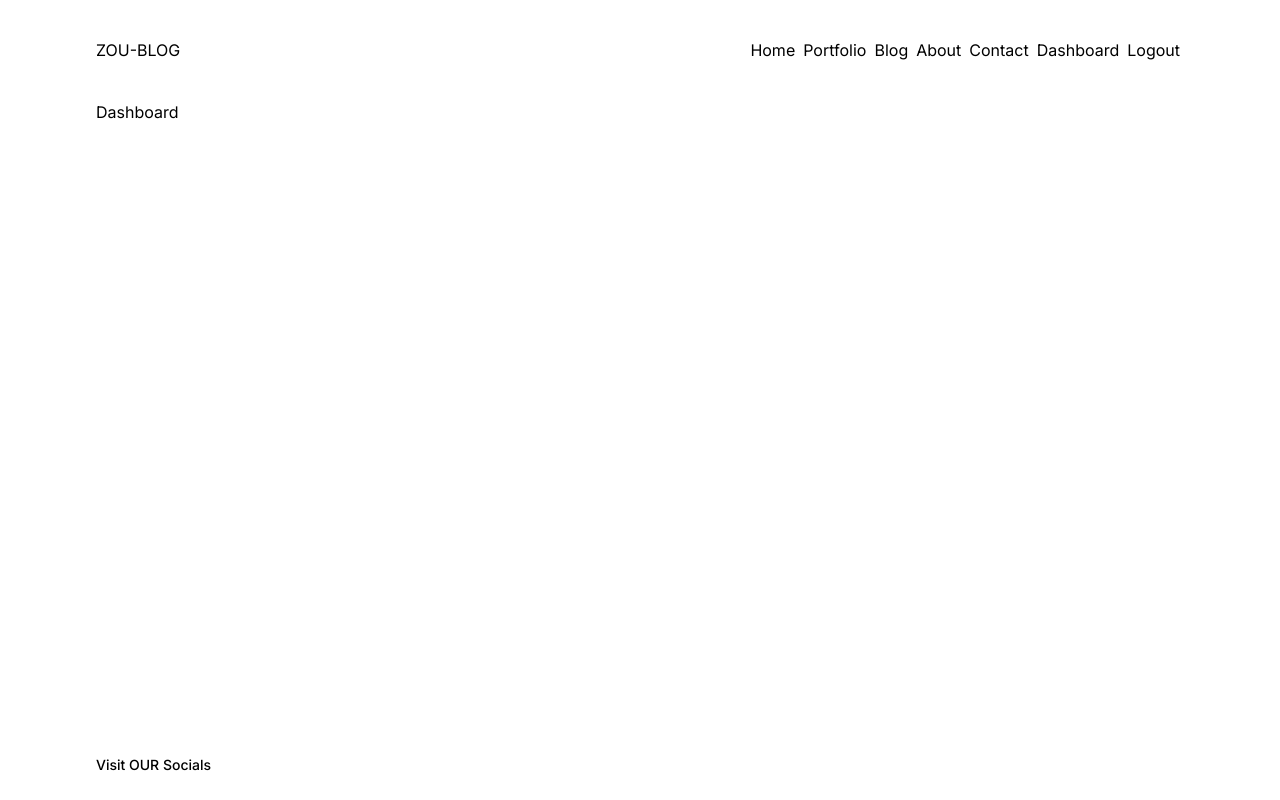
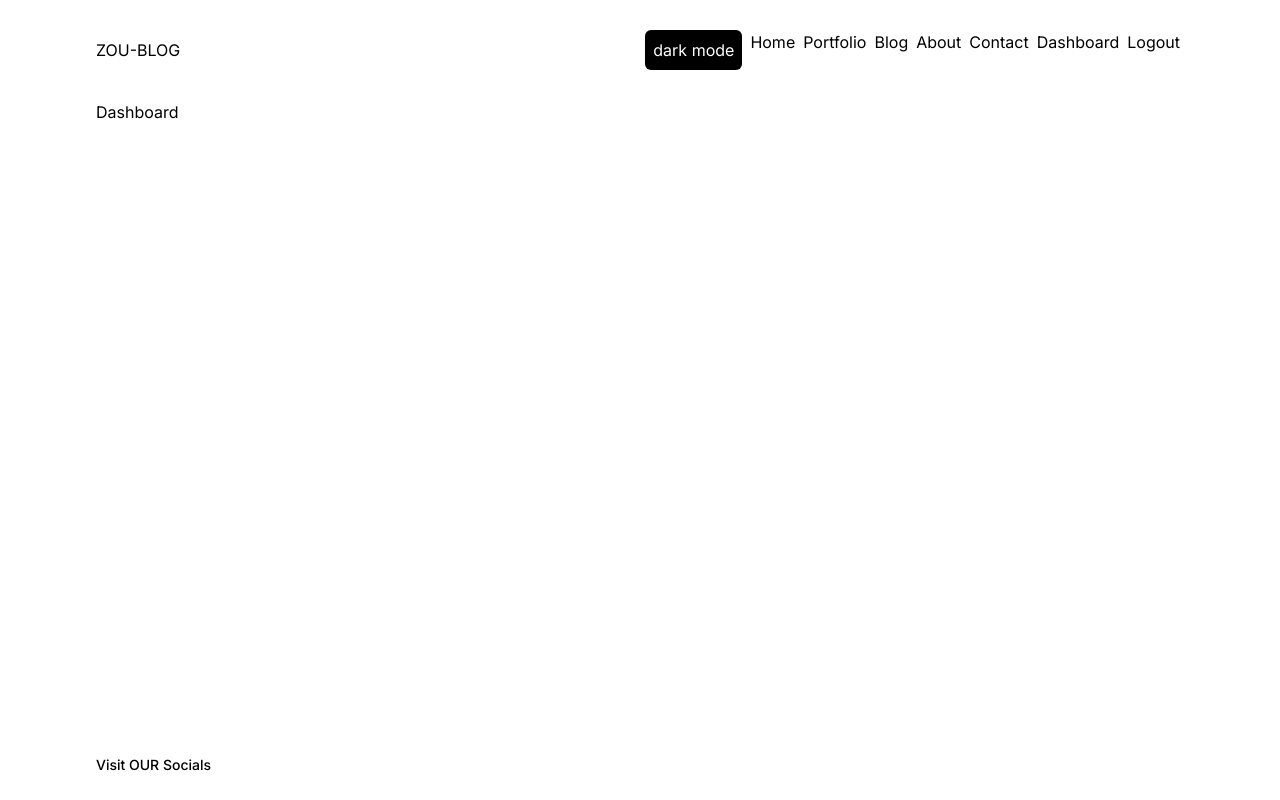
Before and after one commit to zoubaierChraiet/Blog-app, a Next.js app: page /dashboard in a window 1280 px wide. Built offline with nearby package versions, Linux system fonts and the light colour scheme.

Commit message:
feat: added dark mode

```diff
--- a/src/app/globals.css
+++ b/src/app/globals.css
@@ -24,6 +24,11 @@
   border: 1px solid grey;
 }
 
+h2,
+p {
+  @apply dark:text-white;
+}
+
 html,
 body,
 :root {
--- a/src/app/layout.tsx
+++ b/src/app/layout.tsx
@@ -1,9 +1,6 @@
-import Navbar from "@/components/Navbar/Navbar";
 import "./globals.css";
-import { Inter } from "next/font/google";
-import Footer from "@/components/Footer/Footer";
-
-const inter = Inter({ subsets: ["latin"] });
+import { ThemeProvider } from "@/context/ThemeContext";
+import Main from "@/components/main/Main";
 
 export const metadata = {
   title: "Blog-App",
@@ -16,14 +13,10 @@ export default function RootLayout({
   children: React.ReactNode;
 }) {
   return (
-    <html lang="en" className="dark">
-      <body className={`${inter.className} flex flex-col`}>
-        <Navbar />
-        <div className="flex-grow px-4 md:px-24 overflow-y-auto">
-          {children}
-        </div>
-        <Footer />
-      </body>
+    <html lang="en">
+      <ThemeProvider>
+        <Main>{children}</Main>
+      </ThemeProvider>
     </html>
   );
 }
--- a/src/components/Footer/Footer.tsx
+++ b/src/components/Footer/Footer.tsx
@@ -1,7 +1,7 @@
 const Footer = () => {
   return (
-    <div className="h-[70px] px-24 items-center flex">
-      <h2 className="text-sm font-medium">Visit OUR Socials</h2>
+    <div className="h-[70px] px-24 items-center flex dark:bg-black">
+      <h2 className="text-sm font-medium dark:text-white">Visit OUR Socials</h2>
     </div>
   );
 };
--- a/src/components/Navbar/Navbar.tsx
+++ b/src/components/Navbar/Navbar.tsx
@@ -1,4 +1,8 @@
+"use client";
+
+import { ThemeContext } from "@/context/ThemeContext";
 import Link from "next/link";
+import { useContext } from "react";
 
 const links = [
   { label: "Home", to: "/" },
@@ -11,16 +15,27 @@ const links = [
 ];
 
 const Navbar = () => {
+  const { theme, toggle } = useContext(ThemeContext);
   return (
-    <div className="h-[100px] px-24">
+    <div className="h-[100px] px-24 dark:bg-black">
       <div className="flex justify-between items-center h-full">
-        <h2>ZOU-BLOG</h2>
+        <h2 className="dark:text-white">ZOU-BLOG</h2>
         <ul className="hidden md:block">
+          <li className={`float-left px-1`}>
+            <button
+              className={`rounded-md p-2 ${
+                theme === "light"
+                  ? "bg-black text-white"
+                  : "bg-white text-black"
+              }`}
+              onClick={() => toggle()}
+            >{`${theme === "light" ? "dark" : "light"} mode`}</button>
+          </li>
           {links.map((link) => {
             return (
               <li
                 key={link.label}
-                className="float-left px-1 hover:font-bold transition-all duration-100"
+                className="float-left px-1 hover:font-bold transition-all duration-100 dark:text-white"
               >
                 <Link href={link.to}> {link.label} </Link>
               </li>
--- /dev/null
+++ b/src/components/main/Main.tsx
@@ -0,0 +1,28 @@
+"use client";
+
+import { ThemeContext } from "@/context/ThemeContext";
+import { Inter } from "next/font/google";
+import React, { useContext } from "react";
+import Footer from "../Footer/Footer";
+import Navbar from "../Navbar/Navbar";
+
+const inter = Inter({ subsets: ["latin"] });
+
+const Main: React.FC<{ children: React.ReactNode }> = ({ children }) => {
+  const { theme } = useContext(ThemeContext);
+  return (
+    <body
+      className={`${inter.className} flex flex-col ${
+        theme === "dark" ? "dark" : ""
+      }`}
+    >
+      <Navbar />
+      <div className="flex-grow px-4 md:px-24 overflow-y-auto dark:bg-black">
+        {children}
+      </div>
+      <Footer />
+    </body>
+  );
+};
+
+export default Main;
--- /dev/null
+++ b/src/context/ThemeContext.tsx
@@ -0,0 +1,29 @@
+"use client";
+
+import { createContext, useState } from "react";
+
+interface IThemeContextValue {
+  theme: "light" | "dark";
+  toggle: () => void;
+}
+
+export const ThemeContext = createContext<IThemeContextValue>({
+  theme: "light",
+  toggle: () => undefined,
+});
+
+export const ThemeProvider: React.FC<{ children: React.ReactNode }> = ({
+  children,
+}) => {
+  const [theme, setTheme] = useState<"light" | "dark">("light");
+
+  const toggle = () => {
+    setTheme((prev) => (prev === "light" ? "dark" : "light"));
+  };
+
+  return (
+    <ThemeContext.Provider value={{ toggle, theme }}>
+      {children}
+    </ThemeContext.Provider>
+  );
+};
```
